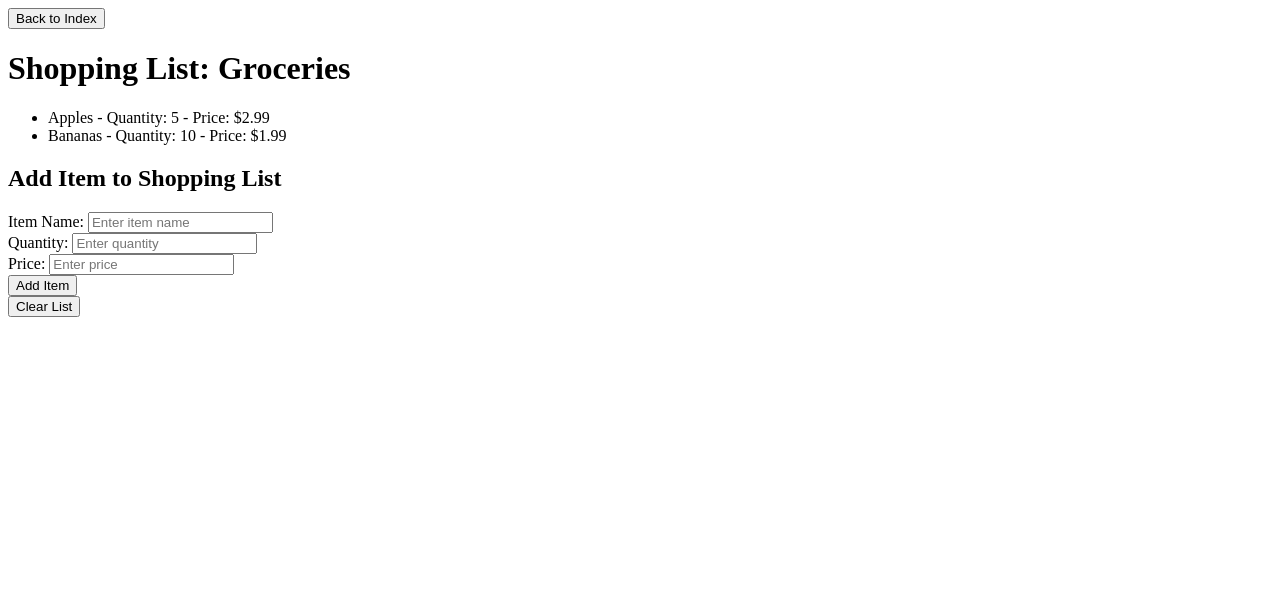
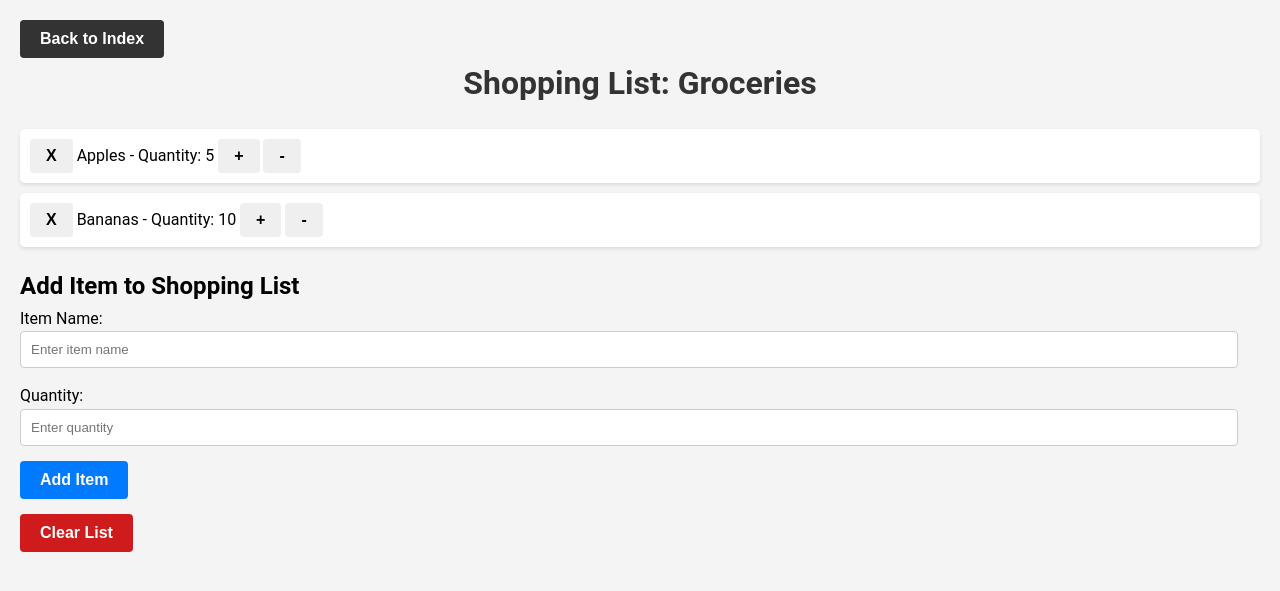
Before and after one commit to rique002/sdle2324, a Flask app: page /shopping_list/1 in a window 1280 px wide. Shown: the top 591 px of the page. Run offline with Flask 3, Linux system fonts and the light colour scheme.

Commit message:
added basic css

```diff
--- a/app.py
+++ b/app.py
@@ -4,7 +4,7 @@ from flask_wtf import FlaskForm
 from wtforms import StringField, IntegerField, FloatField
 from wtforms.validators import DataRequired
 
-app = Flask(__name__)
+app = Flask(__name__, static_url_path='/static')
 app.config['SECRET_KEY'] = 'your-secret-key'
 app.config['SQLALCHEMY_DATABASE_URI'] = 'sqlite:///shopping_list.db'
 
@@ -13,7 +13,6 @@ db.init_app(app)
 class AddItemForm(FlaskForm):
     name = StringField('Item Name', validators=[DataRequired()])
     quantity = IntegerField('Quantity', validators=[DataRequired()])
-    price = FloatField('Price', validators=[DataRequired()])
 
 class CreateShoppingListForm(FlaskForm):
     name = StringField('Name', validators=[DataRequired()])
@@ -44,7 +43,6 @@ def show_shopping_list(id):
         item = ShoppingItem(
             name=form.name.data,
             quantity=form.quantity.data,
-            price=form.price.data,
             shopping_list_id=id
         )
 
@@ -67,28 +65,32 @@ def clear_list(id):
 
     return redirect(url_for('show_shopping_list', id=id))
 
-"""
 
+@app.route('/increment_quantity/<int:item_id>', methods=['POST'])
+def increment_quantity(item_id):
+    item = ShoppingItem.query.get(item_id)
+    if item:
+        new_quantity = item.quantity + 1
+        item.quantity = new_quantity
+        db.session.commit()
+        return jsonify({'newQuantity': new_quantity}), 200
+    return jsonify({'error': 'Item not found'}), 404
 
-@app.route('/clear_list/<int:list_id>')
-def clear_list(list_id):
-    shopping_list = ShoppingList.query.get(list_id)
-    if shopping_list:
-        ShoppingItem.query.filter_by(shopping_list_id=list_id).delete()
+@app.route('/decrement_quantity/<int:item_id>', methods=['POST'])
+def decrement_quantity(item_id):
+    item = ShoppingItem.query.get(item_id)
+    if item and item.quantity > 0:
+        new_quantity = item.quantity - 1
+        item.quantity = new_quantity
         db.session.commit()
-    return redirect(url_for('index'))
+        return jsonify({'newQuantity': new_quantity}), 200
+    return jsonify({'error': 'Item not found or quantity cannot be negative'}), 400
 
-@app.route('/api/shopping-lists', methods=['POST'])
-def create_shopping_list():
-    data = request.get_json()
-    name = data.get('name')
-    new_shopping_list = ShoppingList(name=name)
-    db.session.add(new_shopping_list)
-    db.session.commit()
-    return jsonify({"message": "Shopping list created successfully"})
-
-@app.route('/api/shopping-lists', methods=['GET'])
-def get_shopping_lists():
-    shopping_lists = ShoppingList.query.all()
-    response_data = [{"id": shopping_list.id, "name": shopping_list.name} for shopping_list in shopping_lists]
-    return jsonify(response_data) """
+@app.route('/remove_item/<int:item_id>', methods=['POST'])
+def remove_item(item_id):
+    item = ShoppingItem.query.get(item_id)
+    if item:
+        db.session.delete(item)
+        db.session.commit()
+        return 'Item removed successfully', 200
+    return 'Item not found', 404
--- a/models.py
+++ b/models.py
@@ -11,5 +11,4 @@ class ShoppingItem(db.Model):
     id = db.Column(db.Integer, primary_key=True)
     name = db.Column(db.String(100))
     quantity = db.Column(db.Integer)
-    price = db.Column(db.Float)
     shopping_list_id = db.Column(db.Integer, db.ForeignKey('shopping_list.id'))
--- a/run.py
+++ b/run.py
@@ -10,18 +10,18 @@ def create_and_populate_database():
 
     # Shopping List 1
     shopping_list1 = ShoppingList(name="Groceries")
-    item1 = ShoppingItem(name="Apples", quantity=5, price=2.99)
-    item2 = ShoppingItem(name="Bananas", quantity=10, price=1.99)
+    item1 = ShoppingItem(name="Apples", quantity=5)
+    item2 = ShoppingItem(name="Bananas", quantity=10)
 
     # Shopping List 2
     shopping_list2 = ShoppingList(name="Electronics")
-    item3 = ShoppingItem(name="Laptop", quantity=1, price=999.99)
-    item4 = ShoppingItem(name="Smartphone", quantity=2, price=499.99)
+    item3 = ShoppingItem(name="Laptop", quantity=1)
+    item4 = ShoppingItem(name="Smartphone", quantity=2)
 
     # Shopping List 3
     shopping_list3 = ShoppingList(name="Clothing")
-    item5 = ShoppingItem(name="T-Shirts", quantity=5, price=12.99)
-    item6 = ShoppingItem(name="Jeans", quantity=3, price=24.99)
+    item5 = ShoppingItem(name="T-Shirts", quantity=5)
+    item6 = ShoppingItem(name="Jeans", quantity=3)
 
     # Add items to shopping lists
     shopping_list1.items.extend([item1, item2])
--- /dev/null
+++ b/static/styles.css
@@ -0,0 +1,103 @@
+/* Reset default browser styles */
+* {
+    margin: 0;
+    padding: 0;
+    box-sizing: border-box;
+}
+
+body {
+    font-family: 'Roboto', sans-serif;
+    line-height: 1.6;
+    padding: 20px;
+    background-color: #f4f4f4;
+}
+
+h1 {
+    margin-bottom: 20px;
+    color: #333;
+    text-align: center;
+}
+
+ul {
+    list-style: none;
+    margin-bottom: 20px;
+}
+
+li {
+    margin-bottom: 10px;
+    background-color: #fff;
+    padding: 10px;
+    border-radius: 5px;
+    box-shadow: 0 2px 4px rgba(0, 0, 0, 0.1);
+}
+
+button {
+    padding: 8px 16px;
+    cursor: pointer;
+    border: none;
+    border-radius: 4px;
+    transition: background-color 0.3s ease;
+    font-size: 16px;
+    font-weight: bold;
+}
+
+.change:hover{
+    background-color: #007bff;
+    color: #fff;
+}
+
+.remove:hover {
+    background-color: #cf1b1b;
+    color: #fff;
+}
+
+form div {
+    margin-bottom: 15px;
+}
+
+form input[type="text"],
+form input[type="number"] {
+    padding: 10px;
+    width: calc(100% - 22px);
+    border-radius: 4px;
+    border: 1px solid #ccc;
+}
+
+form button[type="submit"] {
+    padding: 10px 20px;
+    color: #fff;
+    border: none;
+    border-radius: 4px;
+    cursor: pointer;
+    transition: background-color 0.3s ease;
+}
+
+form button[type="submit"]:hover {
+    background-color: #0056b3;
+}
+
+form .change {
+    background-color: #007bff;
+}
+
+form .remove {
+    background-color: #cf1b1b;
+}
+
+form button[type="submit"],
+a button {
+    display: inline-block;
+}
+
+a button {
+    text-decoration: none;
+    color: #fff;
+    padding: 10px 20px;
+    background-color: #333;
+    border-radius: 4px;
+    transition: background-color 0.3s ease;
+}
+
+a button:hover {
+    background-color: #555;
+}
--- a/templates/index.html
+++ b/templates/index.html
@@ -2,6 +2,7 @@
 <html>
 <head>
     <title>Shopping Lists</title>
+    <link rel="stylesheet" type="text/css" href="{{ url_for('static', filename='styles.css') }}">
 </head>
 <body>
     <h1>Shopping Lists</h1>
@@ -17,7 +18,7 @@
             {{ create_form.name.label }}: {{ create_form.name(placeholder="Enter the list name") }}
         </div>
         <div>
-            <button type="submit">Create List</button>
+            <button class="change" type="submit">Create List</button>
         </div>
     </form>
 </body>
--- a/templates/shopping_list.html
+++ b/templates/shopping_list.html
@@ -2,13 +2,86 @@
 <html>
 <head>
     <title>Shopping List</title>
+    <link rel="stylesheet" type="text/css" href="{{ url_for('static', filename='styles.css') }}">
+    <script>
+        function incrementQuantity(itemId) {
+            var quantityElement = document.getElementById('quantity_' + itemId);
+            var currentQuantity = parseInt(quantityElement.innerText);
+
+            // Make an AJAX POST request to increment quantity
+            fetch('/increment_quantity/' + itemId, {
+                method: 'POST',
+                headers: {
+                    'Content-Type': 'application/json',
+                },
+                body: JSON.stringify({ quantity: currentQuantity + 1 }),
+            })
+            .then(response => response.json())
+            .then(data => {
+                quantityElement.innerText = data.newQuantity; // Update quantity on success
+            })
+            .catch(error => {
+                console.error('Error:', error);
+            });
+        }
+
+        function decrementQuantity(itemId) {
+            var quantityElement = document.getElementById('quantity_' + itemId);
+            var currentQuantity = parseInt(quantityElement.innerText);
+
+            if (currentQuantity > 0) {
+                // Make an AJAX POST request to decrement quantity
+                fetch('/decrement_quantity/' + itemId, {
+                    method: 'POST',
+                    headers: {
+                        'Content-Type': 'application/json',
+                    },
+                    body: JSON.stringify({ quantity: currentQuantity - 1 }),
+                })
+                .then(response => response.json())
+                .then(data => {
+                    quantityElement.innerText = data.newQuantity; // Update quantity on success
+                })
+                .catch(error => {
+                    console.error('Error:', error);
+                });
+            }
+        }
+        function removeItem(itemId) {
+            // Make an AJAX POST request to remove the item
+            fetch('/remove_item/' + itemId, {
+                method: 'POST',
+            })
+            .then(response => {
+                if (response.ok) {
+                    // Remove the item's HTML element from the DOM on success
+                    var itemElement = document.getElementById('quantity_' + itemId).parentElement;
+                    itemElement.remove();
+                } else {
+                    console.error('Error:', response.statusText);
+                }
+            })
+            .catch(error => {
+                console.error('Error:', error);
+            });
+        }
+
+
+    </script>
 </head>
 <body>
     <a href="{{ url_for('index') }}"><button>Back to Index</button></a>
     <h1>Shopping List: {{ shopping_list.name }}</h1>
     <ul>
         {% for item in shopping_list.items %}
-            <li>{{ item.name }} - Quantity: {{ item.quantity }} - Price: ${{ item.price }}</li>
+            <li>
+                <button class="remove" type="button" onclick="removeItem({{ item.id }})">X</button>
+                {{ item.name }} - Quantity:
+                <span id="quantity_{{ item.id }}">{{ item.quantity }}</span>
+                <button class="change" onclick="incrementQuantity({{ item.id }})">+</button>
+                <button class="change" onclick="decrementQuantity({{ item.id }})">-</button>
+
+            </li>
         {% endfor %}
     </ul>
     <h2>Add Item to Shopping List</h2>
@@ -21,14 +94,11 @@
             {{ form.quantity.label }}: {{ form.quantity(placeholder="Enter quantity") }}
         </div>
         <div>
-            {{ form.price.label }}: {{ form.price(placeholder="Enter price") }}
-        </div>
-        <div>
-            <button type="submit">Add Item</button>
+            <button class="change"  type="submit">Add Item</button>
         </div>
     </form>
     <form method="POST" action="/clear_list/{{ shopping_list.id }}">
-        <button type="submit">Clear List</button>
+        <button class="remove" type="submit">Clear List</button>
     </form>
 </body>
 </html>
```
Also changed, not shown: instance/shopping_list.db, 1 other file.
